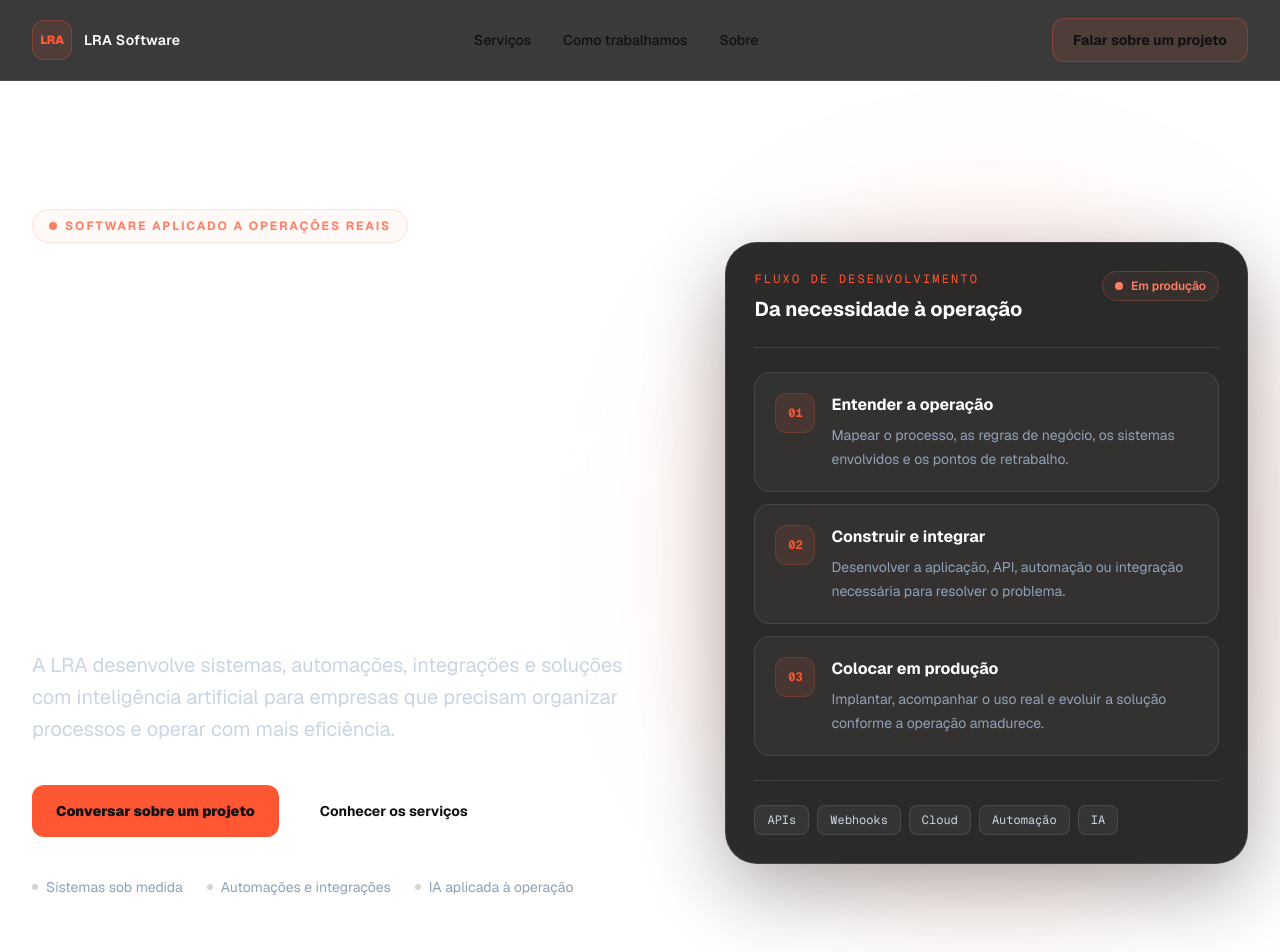
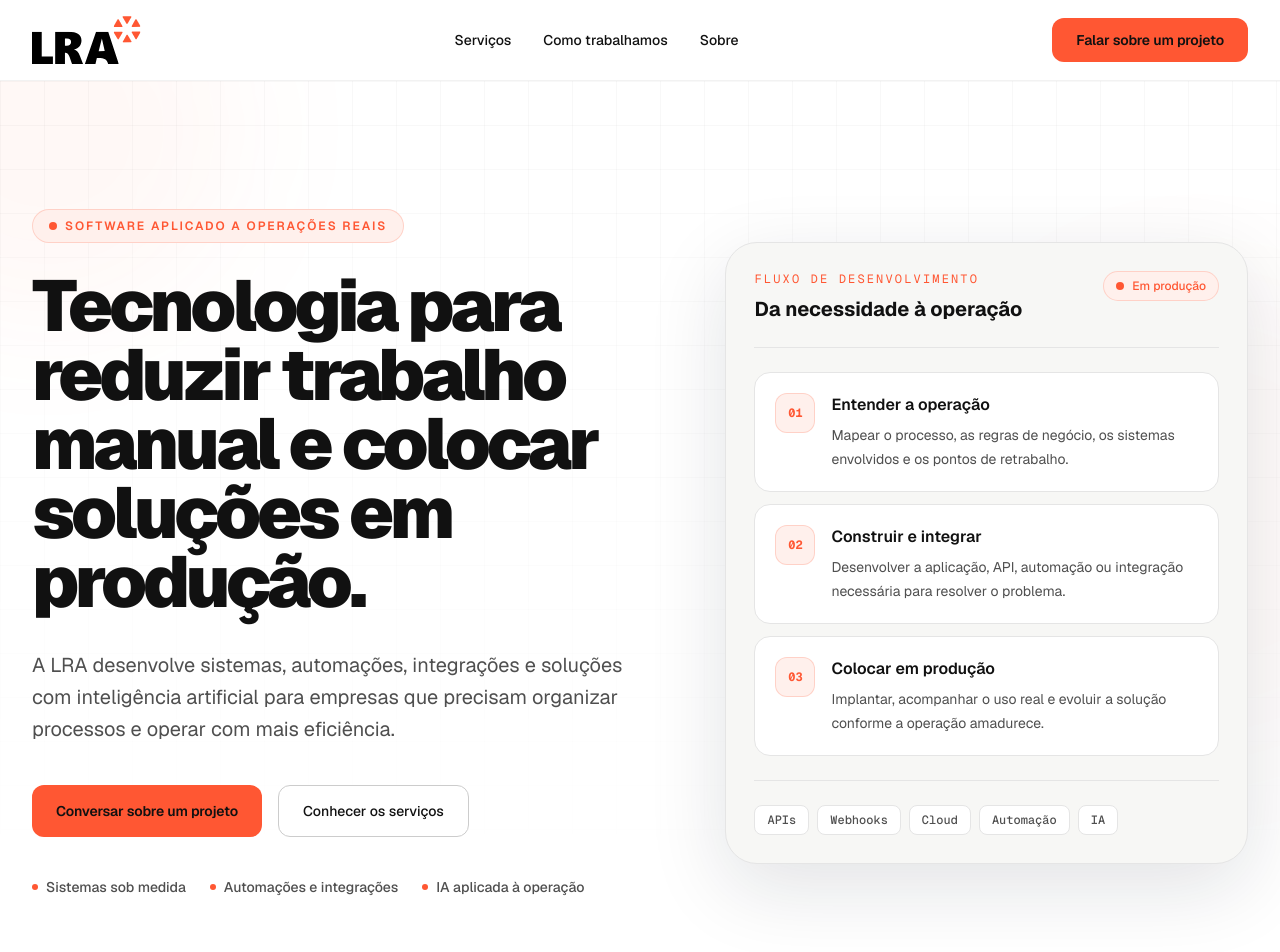
Before and after one commit to luissetincruz/lra-web, a Next.js app: page / in a window 1280 px wide. Shown: the top 952 px of the page. Built offline with nearby package versions, Linux system fonts and the light colour scheme.

Commit message:
feat(home): apply LRA identity to header and hero

```diff
--- a/src/components/layout/site-header.tsx
+++ b/src/components/layout/site-header.tsx
@@ -1,3 +1,4 @@
+import Image from "next/image";
 import Link from "next/link";
 
 import { MobileNavigation } from "@/components/layout/mobile-navigation";
@@ -11,23 +12,26 @@ const navigation = [
 
 export function SiteHeader() {
   return (
-    <header className="sticky top-0 z-50 border-b border-white/10 bg-ink/80 backdrop-blur-xl">
+    <header className="sticky top-0 isolate z-50 border-b border-black/5">
+      <div
+        aria-hidden="true"
+        className="pointer-events-none absolute inset-0 -z-10 bg-white/80 backdrop-blur-[24px] backdrop-saturate-150"
+      />
+
       <Container className="flex h-20 items-center justify-between gap-6">
         <Link
           href="#inicio"
-          className="flex items-center gap-3 rounded-lg outline-none focus-visible:ring-2 focus-visible:ring-cyan focus-visible:ring-offset-4 focus-visible:ring-offset-ink"
+          className="flex items-center rounded-lg outline-none focus-visible:ring-2 focus-visible:ring-brand focus-visible:ring-offset-4 focus-visible:ring-offset-background"
           aria-label="LRA Software — página inicial"
         >
-          <span
-            aria-hidden="true"
-            className="grid h-10 w-10 place-items-center rounded-xl border border-cyan/30 bg-cyan/10 text-xs font-black tracking-tight text-cyan"
-          >
-            LRA
-          </span>
-
-          <span className="hidden text-sm font-semibold tracking-wide text-white sm:block">
-            LRA Software
-          </span>
+          <Image
+            src="/lra-logo.svg"
+            alt="LRA Software"
+            width={160}
+            height={71}
+            priority
+            className="h-11 w-auto sm:h-12"
+          />
         </Link>
 
         <nav aria-label="Navegação principal" className="hidden items-center gap-8 md:flex">
@@ -35,7 +39,7 @@ export function SiteHeader() {
             <Link
               key={item.href}
               href={item.href}
-              className="rounded-md text-sm font-medium text-slate-300 transition-colors hover:text-white focus-visible:ring-2 focus-visible:ring-cyan focus-visible:outline-none"
+              className="rounded-md text-sm font-medium text-text-muted transition-colors hover:text-text focus-visible:ring-2 focus-visible:ring-brand focus-visible:outline-none"
             >
               {item.label}
             </Link>
@@ -45,7 +49,7 @@ export function SiteHeader() {
         <div className="flex items-center gap-3">
           <Link
             href="#contato"
-            className="hidden min-h-11 items-center justify-center rounded-xl border border-cyan/30 bg-cyan/10 px-5 text-sm font-bold text-cyan transition-colors hover:border-cyan/60 hover:bg-cyan/15 focus-visible:ring-2 focus-visible:ring-cyan focus-visible:ring-offset-4 focus-visible:ring-offset-ink focus-visible:outline-none md:inline-flex"
+            className="hidden min-h-11 items-center justify-center rounded-xl bg-brand px-6 text-sm font-semibold tracking-[-0.01em] text-text transition-[background-color,box-shadow] duration-200 hover:bg-brand-hover hover:shadow-[0_8px_24px_rgb(255_87_51_/_18%)] focus-visible:ring-2 focus-visible:ring-brand focus-visible:ring-offset-4 focus-visible:ring-offset-background focus-visible:outline-none md:inline-flex"
           >
             Falar sobre um projeto
           </Link>
--- a/src/components/sections/hero-section.tsx
+++ b/src/components/sections/hero-section.tsx
@@ -25,22 +25,39 @@ const solutionFlow = [
   },
 ];
 
+const technologies = ["APIs", "Webhooks", "Cloud", "Automação", "IA"];
+
 export function HeroSection() {
   return (
-    <section id="inicio" className="relative py-20 sm:py-28 lg:py-32">
-      <Container>
+    <section
+      id="inicio"
+      className="relative overflow-hidden border-b border-light-border bg-background py-20 sm:py-28 lg:py-32"
+    >
+      <div aria-hidden="true" className="hero-grid-light pointer-events-none absolute inset-0" />
+
+      <div
+        aria-hidden="true"
+        className="pointer-events-none absolute -top-36 -left-36 h-96 w-96 rounded-full bg-brand/[0.045] blur-3xl"
+      />
+
+      <div
+        aria-hidden="true"
+        className="pointer-events-none absolute top-48 -right-40 h-120 w-120 rounded-full bg-brand/[0.025] blur-3xl"
+      />
+
+      <Container className="relative">
         <div className="grid items-center gap-16 lg:grid-cols-[1.08fr_0.92fr] lg:gap-20">
           <div>
-            <div className="inline-flex items-center gap-2 rounded-full border border-mint/20 bg-mint/5 px-4 py-2 text-xs font-bold tracking-[0.16em] text-mint uppercase">
-              <span aria-hidden="true" className="h-2 w-2 rounded-full bg-mint" />
+            <div className="inline-flex items-center gap-2 rounded-full border border-brand/20 bg-brand-soft px-4 py-2 text-xs font-semibold tracking-[0.16em] text-brand uppercase">
+              <span aria-hidden="true" className="h-2 w-2 rounded-full bg-brand" />
               Software aplicado a operações reais
             </div>
 
-            <h1 className="mt-7 max-w-4xl text-5xl leading-[0.96] font-black tracking-[-0.055em] text-white sm:text-6xl lg:text-7xl">
+            <h1 className="mt-7 max-w-4xl text-5xl leading-[0.96] font-black tracking-[-0.055em] text-text sm:text-6xl lg:text-7xl">
               Tecnologia para reduzir trabalho manual e colocar soluções em produção.
             </h1>
 
-            <p className="mt-8 max-w-2xl text-lg leading-8 text-slate-300 sm:text-xl">
+            <p className="mt-8 max-w-2xl text-lg leading-8 text-text-muted sm:text-xl">
               A LRA desenvolve sistemas, automações, integrações e soluções com inteligência
               artificial para empresas que precisam organizar processos e operar com mais
               eficiência.
@@ -49,14 +66,14 @@ export function HeroSection() {
             <div className="mt-10 flex flex-col gap-4 sm:flex-row">
               <Link
                 href="#contato"
-                className="inline-flex min-h-13 items-center justify-center rounded-xl bg-cyan px-6 text-sm font-black text-ink transition-transform hover:-translate-y-0.5 focus-visible:ring-2 focus-visible:ring-cyan focus-visible:ring-offset-4 focus-visible:ring-offset-ink focus-visible:outline-none"
+                className="inline-flex min-h-13 items-center justify-center rounded-xl bg-brand px-6 text-sm font-semibold tracking-[-0.01em] text-text transition-[background-color,box-shadow] duration-200 hover:bg-brand-hover hover:shadow-[0_8px_24px_rgb(255_87_51_/_18%)] focus-visible:ring-2 focus-visible:ring-brand focus-visible:ring-offset-4 focus-visible:ring-offset-background focus-visible:outline-none"
               >
                 Conversar sobre um projeto
               </Link>
 
               <Link
                 href="#servicos"
-                className="inline-flex min-h-13 items-center justify-center rounded-xl border border-white/15 bg-white/5 px-6 text-sm font-bold text-white transition-colors hover:border-white/30 hover:bg-white/10 focus-visible:ring-2 focus-visible:ring-white focus-visible:ring-offset-4 focus-visible:ring-offset-ink focus-visible:outline-none"
+                className="inline-flex min-h-13 items-center justify-center rounded-xl border border-light-border-strong bg-background px-6 text-sm font-medium text-text transition-[background-color,border-color] duration-200 hover:border-text-muted hover:bg-surface focus-visible:ring-2 focus-visible:ring-text focus-visible:ring-offset-4 focus-visible:ring-offset-background focus-visible:outline-none"
               >
                 Conhecer os serviços
               </Link>
@@ -64,8 +81,12 @@ export function HeroSection() {
 
             <ul className="mt-10 flex flex-wrap gap-x-6 gap-y-3" aria-label="Principais serviços">
               {capabilities.map((capability) => (
-                <li key={capability} className="flex items-center gap-2 text-sm text-slate-400">
-                  <span aria-hidden="true" className="h-1.5 w-1.5 rounded-full bg-lilac" />
+                <li
+                  key={capability}
+                  className="flex items-center gap-2 text-sm font-medium text-text-muted"
+                >
+                  <span aria-hidden="true" className="h-1.5 w-1.5 rounded-full bg-brand" />
+
                   {capability}
                 </li>
               ))}
@@ -75,21 +96,21 @@ export function HeroSection() {
           <div className="relative">
             <div
               aria-hidden="true"
-              className="absolute -inset-10 -z-10 rounded-full bg-cyan/10 blur-3xl"
+              className="absolute -inset-10 -z-10 rounded-full bg-brand/[0.035] blur-3xl"
             />
 
-            <div className="rounded-[2rem] border border-white/10 bg-panel/90 p-5 shadow-card backdrop-blur sm:p-7">
-              <div className="flex items-start justify-between gap-6 border-b border-white/10 pb-6">
+            <div className="rounded-[2rem] border border-light-border bg-surface p-5 shadow-card-light sm:p-7">
+              <div className="flex items-start justify-between gap-5 border-b border-light-border pb-6">
                 <div>
-                  <p className="font-mono text-xs tracking-[0.18em] text-cyan uppercase">
+                  <p className="font-mono text-xs tracking-[0.18em] text-brand uppercase">
                     Fluxo de desenvolvimento
                   </p>
 
-                  <h2 className="mt-2 text-xl font-bold text-white">Da necessidade à operação</h2>
+                  <h2 className="mt-2 text-xl font-bold text-text">Da necessidade à operação</h2>
                 </div>
 
-                <span className="inline-flex items-center gap-2 rounded-full border border-mint/20 bg-mint/5 px-3 py-1.5 text-xs font-semibold text-mint">
-                  <span aria-hidden="true" className="h-2 w-2 rounded-full bg-mint" />
+                <span className="inline-flex shrink-0 items-center gap-2 rounded-full border border-brand/20 bg-brand-soft px-3 py-1.5 text-xs font-medium text-brand">
+                  <span aria-hidden="true" className="h-2 w-2 rounded-full bg-brand" />
                   Em produção
                 </span>
               </div>
@@ -98,26 +119,26 @@ export function HeroSection() {
                 {solutionFlow.map((step) => (
                   <li
                     key={step.number}
-                    className="grid grid-cols-[auto_1fr] gap-4 rounded-2xl border border-white/10 bg-white/[0.035] p-4 sm:p-5"
+                    className="grid grid-cols-[auto_1fr] gap-4 rounded-2xl border border-light-border bg-background p-4 sm:p-5"
                   >
-                    <span className="grid h-10 w-10 place-items-center rounded-xl border border-cyan/20 bg-cyan/10 font-mono text-xs font-bold text-cyan">
+                    <span className="grid h-10 w-10 place-items-center rounded-xl border border-brand/20 bg-brand-soft font-mono text-xs font-bold text-brand">
                       {step.number}
                     </span>
 
                     <div>
-                      <h3 className="font-bold text-white">{step.title}</h3>
+                      <h3 className="font-semibold text-text">{step.title}</h3>
 
-                      <p className="mt-1.5 text-sm leading-6 text-slate-400">{step.description}</p>
+                      <p className="mt-1.5 text-sm leading-6 text-text-muted">{step.description}</p>
                     </div>
                   </li>
                 ))}
               </ol>
 
-              <div className="mt-6 flex flex-wrap gap-2 border-t border-white/10 pt-6">
-                {["APIs", "Webhooks", "Cloud", "Automação", "IA"].map((technology) => (
+              <div className="mt-6 flex flex-wrap gap-2 border-t border-light-border pt-6">
+                {technologies.map((technology) => (
                   <span
                     key={technology}
-                    className="rounded-lg border border-white/10 bg-white/5 px-3 py-1.5 font-mono text-xs text-slate-300"
+                    className="rounded-lg border border-light-border bg-background px-3 py-1.5 font-mono text-xs font-medium text-text-muted"
                   >
                     {technology}
                   </span>
```
Also changed, not shown: src/components/layout/mobile-navigation.tsx (+8 -5 lines).
